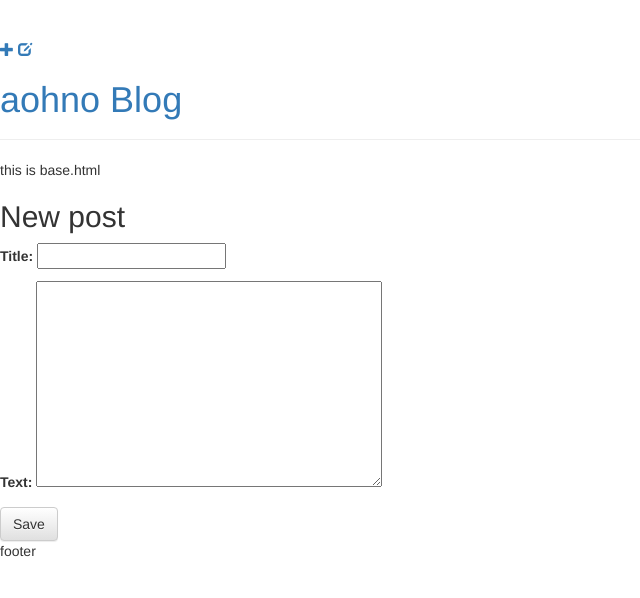
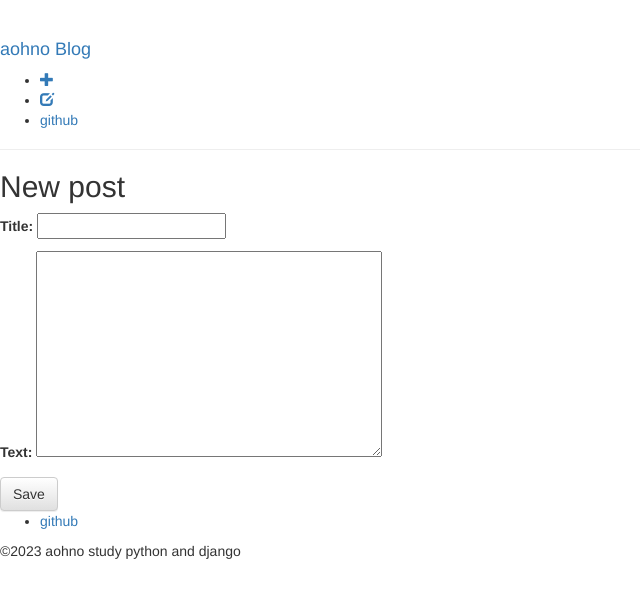
Before and after one commit to hrnmrnmh/studyDjango, a Django app: page /post/new/ in a window 1280 px wide. Shown: the top 598 px of the page, without its empty margins (0-640 px from the left). Run offline with Django 4.2, Linux system fonts and the light colour scheme; the visitor is signed in with stand-in values (Sample User, id 1); some libraries are stand-ins or nearby versions.

Commit message:
blog brashup

```diff
--- a/blog/templates/blog/post_detail.html
+++ b/blog/templates/blog/post_detail.html
@@ -1,4 +1,6 @@
 {% extends 'base.html' %}
+
+{% block title %}{{ post.title }}{% endblock %}
 
 {% block content %}
     <div class="post">
--- a/blog/templates/blog/post_draft_list.html
+++ b/blog/templates/blog/post_draft_list.html
@@ -1,6 +1,6 @@
 {% extends "base.html" %}
 
-{% block title %}post_list{% endblock %}
+{% block title %}draft_list{% endblock %}
 
 {% block content %}
     {% for post in posts %}
--- a/blog/templates/blog/post_edit.html
+++ b/blog/templates/blog/post_edit.html
@@ -1,4 +1,6 @@
 {% extends 'base.html' %}
+
+{% block title %}post_edit{% endblock %}
 
 {% block content %}
     <h2>New post</h2>
--- a/studyDjango/settings.py
+++ b/studyDjango/settings.py
@@ -23,10 +23,9 @@ BASE_DIR = Path(__file__).resolve().parent.parent
 SECRET_KEY = 'django-insecure-o&nd#soaoa#lfx)e!63hz2@a@t5-x#w9kdralpoh8m@1y5zj^8'
 
 # SECURITY WARNING: don't run with debug turned on in production!
-DEBUG = True
+DEBUG = False
 
-ALLOWED_HOSTS = []
-
+ALLOWED_HOSTS = ['127.0.0.1', 'aohno.pythonanywhere.com']
 
 # Application definition
 
--- a/templates/base.html
+++ b/templates/base.html
@@ -9,11 +9,11 @@
     <link rel="stylesheet" href="//maxcdn.bootstrapcdn.com/bootstrap/3.2.0/css/bootstrap.min.css">
     <link rel="stylesheet" href="//maxcdn.bootstrapcdn.com/bootstrap/3.2.0/css/bootstrap-theme.min.css">
 
-    <title>{% block title %}{% endblock %}</title>
+    <title>{% block title %}{% endblock %} | aohno blog study python and Django</title>
 </head>
 <body>
     {% include "header.html" %}
-    <p>this is base.html</p>
+
     {% block content %}{% endblock %}
 
     {% include "footer.html" %}
--- a/templates/footer.html
+++ b/templates/footer.html
@@ -1,5 +1,7 @@
 <footer>
     <nav>
-        footer
+        <ul><li><a href="https://github.com/hrnmrnmh/studyDjango">github</a></li></ul>
     </nav>
+    <p id="copyright">©︎2023 aohno study python and django</p>
+
 </footer>
--- a/templates/header.html
+++ b/templates/header.html
@@ -1,9 +1,16 @@
 <header>
     <div class="page-header">
-        {% if request.user.is_authenticated %}
-            <a href="{% url 'post_new' %}" class="top-menu"><span class="glyphicon glyphicon-plus"></span></a>
-            <a href="{% url 'post_draft_list' %}" class="top-menu"><span class="glyphicon glyphicon-edit"></span></a>
-        {% endif %}
-        <h1><a href="/">aohno Blog</a></h1>
+        <h4><a href="/">aohno Blog</a></h4>
+        <nav><ul>
+            {% if request.user.is_authenticated %}
+                <li><a href="{% url 'post_new' %}" class="top-menu">
+                    <span class="glyphicon glyphicon-plus"></span>
+                </a></li>
+                <li><a href="{% url 'post_draft_list' %}" class="top-menu">
+                    <span class="glyphicon glyphicon-edit"></span>
+                </a></li>
+            {% endif %}
+            <li><a href="https://github.com/hrnmrnmh/studyDjango">github</a></li>
+        </ul></nav>
     </div>
 </header>
```
Also changed, not shown: templates/404.html (added, +9 -0 lines).
